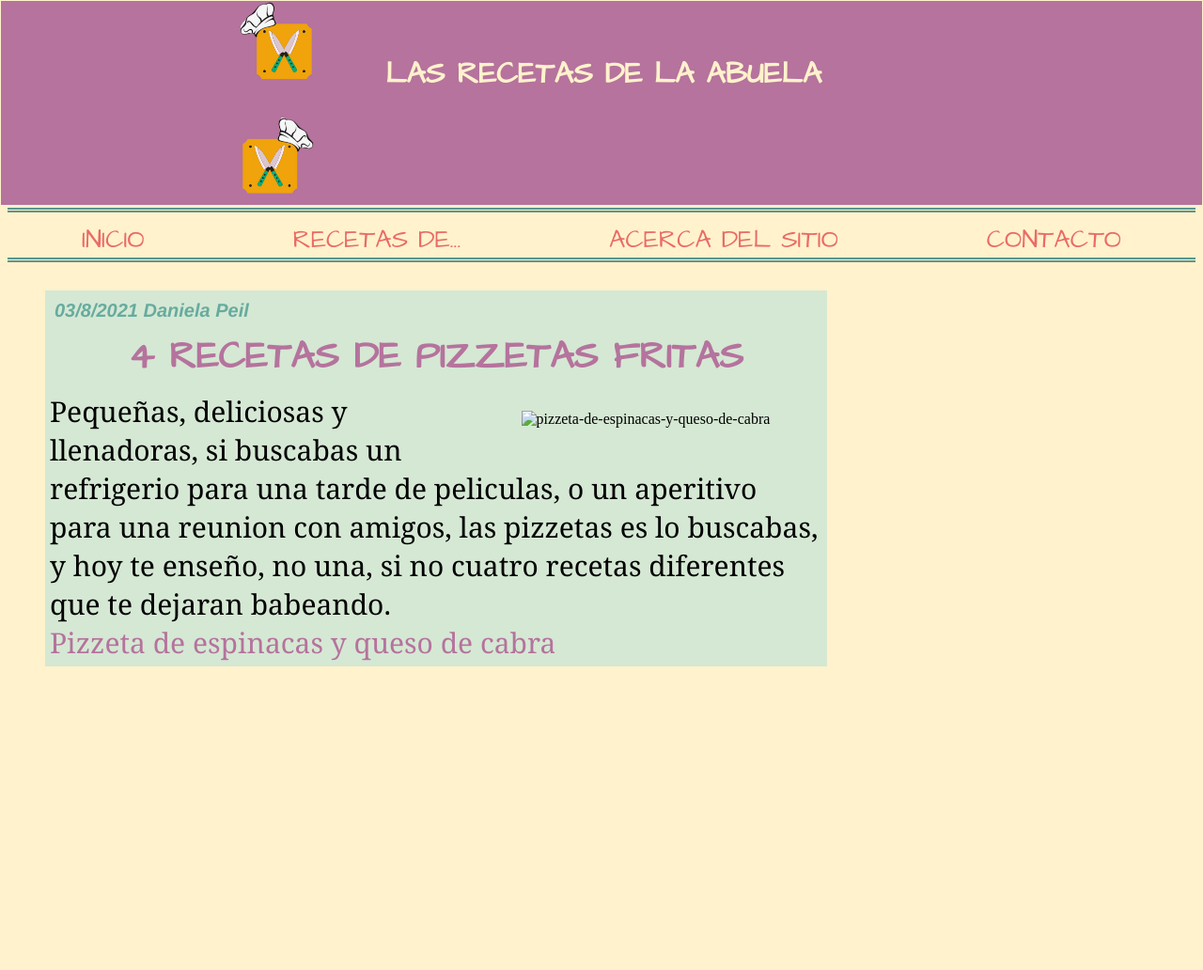
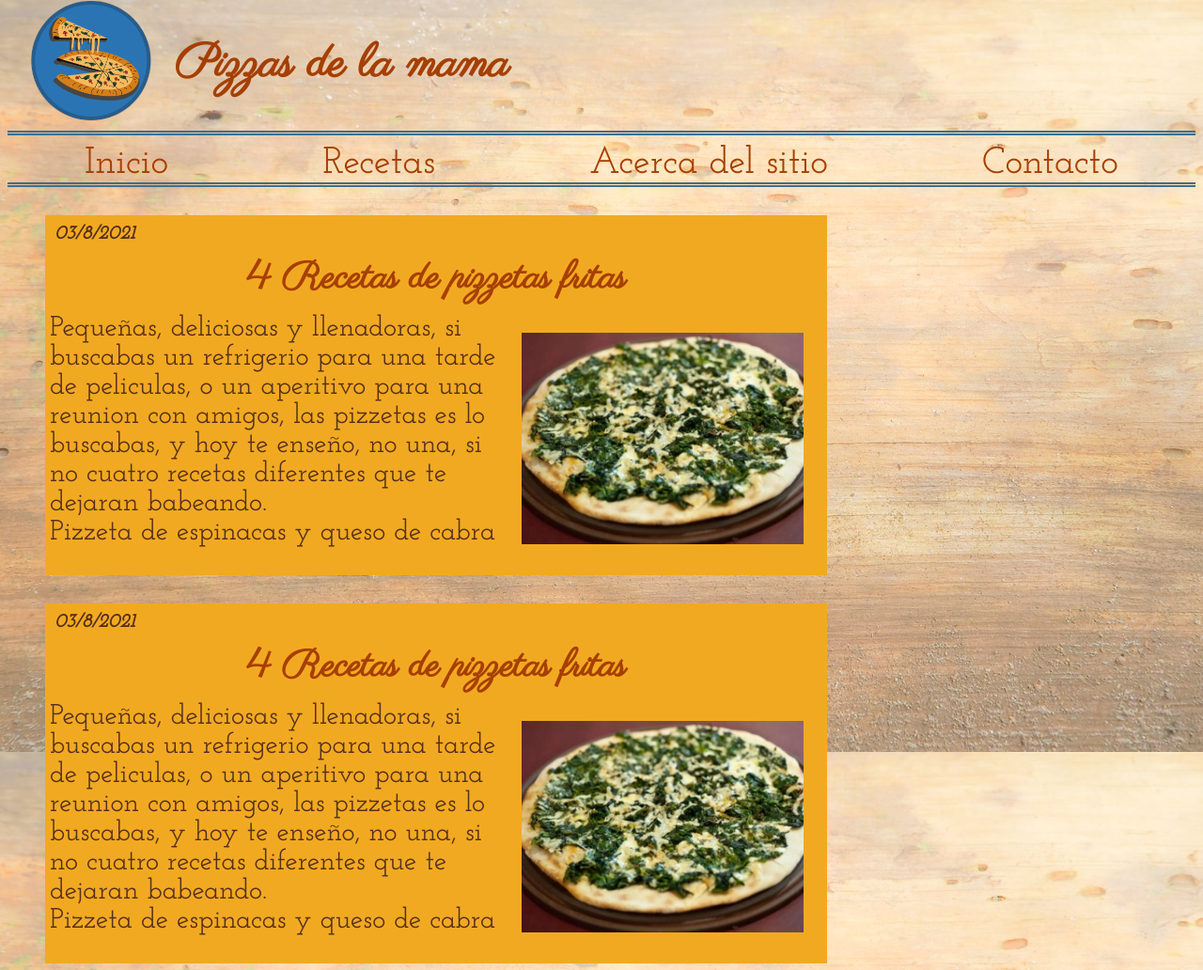
Before and after one commit to Peiton08/Las-recetas-de-la-abuela, a plain HTML site: page index.html in a window 1280 px wide. Shown: the top 1032 px of the page at 94% size. Before the commit the page ends 800 px from the top, so only its background shows below. Drawn offline with Linux system fonts and the light colour scheme.

Commit message:
80/8/2021_commit

```diff
--- a/index.html
+++ b/index.html
@@ -7,27 +7,36 @@
     <link rel="stylesheet" href="style.css">
     <link rel="preconnect" href="https://fonts.googleapis.com">
     <link rel="preconnect" href="https://fonts.gstatic.com" crossorigin>
-    <link href="https://fonts.googleapis.com/css2?family=Architects+Daughter&display=swap" rel="stylesheet">
-    <title>Las recetas de la abuela</title>
+    <link href="https://fonts.googleapis.com/css2?family=Josefin+Slab:wght@500&display=swap" rel="stylesheet">
+    <link rel="preconnect" href="https://fonts.googleapis.com">
+    <link rel="preconnect" href="https://fonts.gstatic.com" crossorigin>
+    <link href="https://fonts.googleapis.com/css2?family=Parisienne&display=swap" rel="stylesheet">
+    <title>Pizzas de la mama</title>
 </head>
 <body class="bg-color">
     <div class="header">
-        <img src="imagenes/logo-right.png" alt="logo">
-        <h1>LAS RECETAS DE LA ABUELA</h1>
-        <img src="imagenes/logo-left.png" alt="logo">
+        <img src="imagenes/logo.png" alt="logo">
+        <h1>Pizzas de la mama</h1>
     </div>
     <nav class="menu">
         <ul>
-                <li class="link"><a href="las-recetas-de-la-abuela.html">INICIO</a></li>
-                <li class="link"><a href="REECETAS-DE.html">RECETAS DE...</a></li>
-                <li class="link"><a href="acerca-del-sitio.html">ACERCA DEL SITIO</a></li>
-                <li class="link"><a href="contacto.html">CONTACTO</a></li>
+                <li class="link"><a href="index.html">Inicio</a></li>
+                <li class="link"><a href="recetas.html">Recetas</a></li>
+                <li class="link"><a href="acerca-del-sitio.html">Acerca del sitio</a></li>
+                <li class="link"><a href="contacto.html">Contacto</a></li>
         </ul>
     </nav>
     <div class="articulo">
-        <h5><b>03/8/2021 Daniela Peil</b></h5>
-        <h2><b>4 RECETAS DE PIZZETAS FRITAS</b></h2>
-        <img src="imagenes/pizza-de-espinacas-y-queso-de-cabra" alt="pizzeta-de-espinacas-y-queso-de-cabra" class="pizzeta">
+        <h5><b>03/8/2021</b></h5>
+        <h2><b>4 Recetas de pizzetas fritas</b></h2>
+        <img src="imagenes/pizza-de-espinacas-y-queso-de-cabra.jfif" alt="pizzeta-de-espinacas-y-queso-de-cabra" class="pizzeta">
+        <p>Pequeñas, deliciosas y llenadoras, si buscabas un refrigerio para una tarde de peliculas, o un aperitivo para una reunion con amigos, las pizzetas es lo buscabas, y hoy te enseño, no una, si no cuatro recetas diferentes que te dejaran babeando.</p>
+        <p class="pie-de-imagen">Pizzeta de espinacas y queso de cabra</p>
+    </div>
+    <div class="articulo">
+        <h5><b>03/8/2021</b></h5>
+        <h2><b>4 Recetas de pizzetas fritas</b></h2>
+        <img src="imagenes/pizza-de-espinacas-y-queso-de-cabra.jfif" alt="pizzeta-de-espinacas-y-queso-de-cabra" class="pizzeta">
         <p>Pequeñas, deliciosas y llenadoras, si buscabas un refrigerio para una tarde de peliculas, o un aperitivo para una reunion con amigos, las pizzetas es lo buscabas, y hoy te enseño, no una, si no cuatro recetas diferentes que te dejaran babeando.</p>
         <p class="pie-de-imagen">Pizzeta de espinacas y queso de cabra</p>
     </div>
--- a/style.css
+++ b/style.css
@@ -1,31 +1,40 @@
 
+/* -------------------------------background-------------------------------- */
 .bg-color{
-    background-color: #FFF2CC;
+    background-image: url(imagenes/fondo.jpg);
+    background-size: cover;
+    background-repeat: no-repeat;
+    background-position: center;
+    background-attachment: fixed;
 }
+/*--------------------------- background------------------------------------- */
 
+/*------------------------------ header---------------------------------------- */
 .header{
-    background-color: #B5739D;
-    color: #FFF2CC;
-    font-family: 'Architects Daughter', cursive;
-    font-size: 25Spx;
-    padding: 0 20%;
+    color: #A63F03;
+    font-family: 'Parisienne', cursive;
+    font-size: 25px;
     margin: -7px;
 }
 
 .header > h1{
     display: inline-block;
-    margin-left: 70px;
-    margin-right: 70px;
-    text-align: center;
+    text-align: left;
+    margin-left: 25px;
 }
 
 .header > img{
-    width: 80px;
+    width: 130px;
+    float: left;
+    margin-left: 30px;
+
 }
+/*----------------------------------header------------------------------ */
 
+/*----------------------------------menu--------------------------------*/
 .menu{
-    border-bottom: 5px double #5B968C;
-    border-top: 5px double #5B968C;
+    border-bottom: 5px double #3F6F8C;
+    border-top: 5px double #3F6F8C;
     border-right: hidden;
     border-left: hidden;
     margin: 10px 0 0 0;
@@ -35,27 +44,29 @@
     display: flex;
     justify-content: space-around;
     list-style: none;
-    font-family: 'Architects Daughter', cursive;
-    font-size: 1.7rem;
+    font-family: 'Josefin Slab', serif;
+    font-size: 2.5em;
     padding: 0;
     margin: 10px 0 0 0;
 }
 
 .menu > ul > li > a{
-    color: #EA6B66;
+    color: #A63F03;
     text-decoration: none;
 }
+/*-----------------------------------------menu--------------------------------*/
 
+/*-----------------------------------articulo---------------------------------*/
 .articulo{
-    background-color: #D5E8D4;
+    background-color: #f2a922;
     margin: 30px 40px;
-    padding: 5px 5px;
+    padding: 5px 5px 30px;
     width: 65%;
 }
 
 .articulo > h5{
-    color: #67AB9F;
-    font-family: 'Helvetica';
+    color: #54301A;
+    font-family: 'Josefin Slab', serif;
     font-size: 20px;
     font-style: italic;
     padding-left: 0px;
@@ -65,29 +76,27 @@
 }
 
 .articulo > h2{
-    color: #B5739D;
-    font-family: 'Architects Daughter', cursive;;
+    color: #A63F03;
+    font-family: 'Parisienne', cursive;
     font-size: 40px;
     text-align: center;
     margin: 10px;
 }
 
 .articulo > p{
-    font-family: Cambria, Cochin, Georgia, Times, 'Times New Roman', serif;
+    font-family: 'Josefin Slab', serif;
     font-size: 30px;
     text-align: left;
     margin: 0;
+    color: #54301A;
 }
+/*---------------------------- articulo---------------------------- */
 
+/*--------------------------------imagenes--------------------------- */
 .pizzeta{
     margin: 20px;
     float: right;
     width: 300px;
 }
 
-.pie-de-imagen{
-    font-family: Cambria, Cochin, Georgia, Times, 'Times New Roman', serif;
-    font-size: 20px;
-    color: #B5739D;
-    text-align: right;
-}
+/*--------------------------------imagenes--------------------------- */
```
Also changed, not shown: imagenes/fondo.jpg (added), imagenes/logo-left.png (deleted), imagenes/logo-right.png (deleted), imagenes/logo.png (added), imagenes/pizza-de-espinacas-y-queso-de-cabra.jfif (added), 1 other file.
